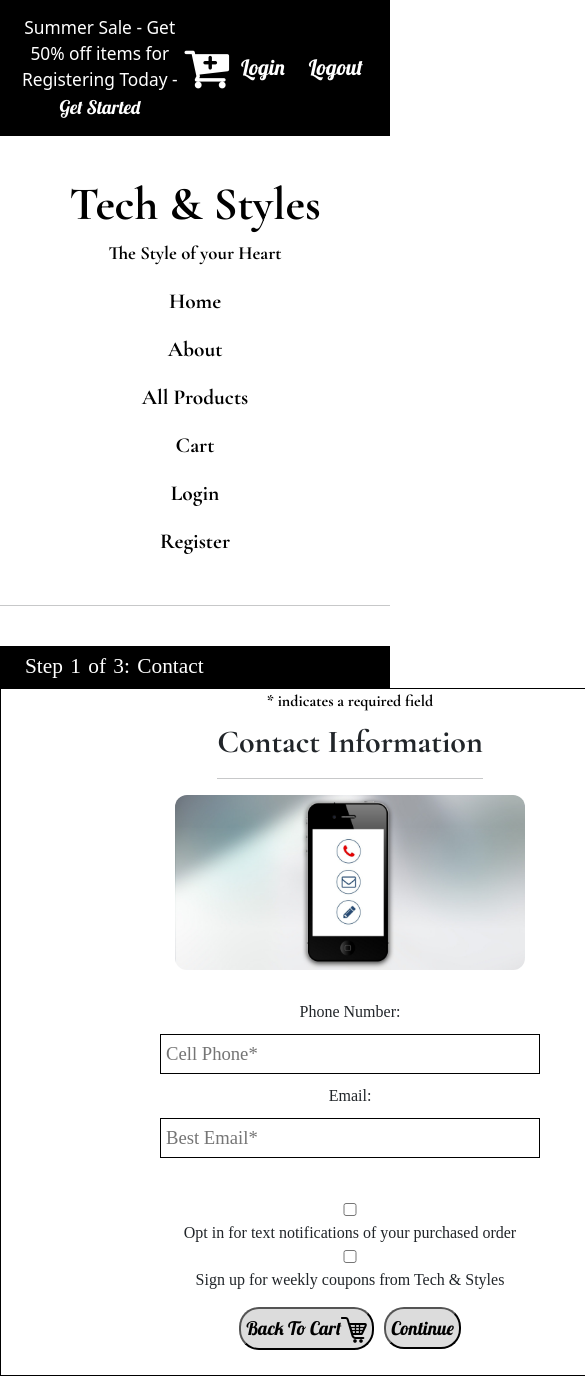
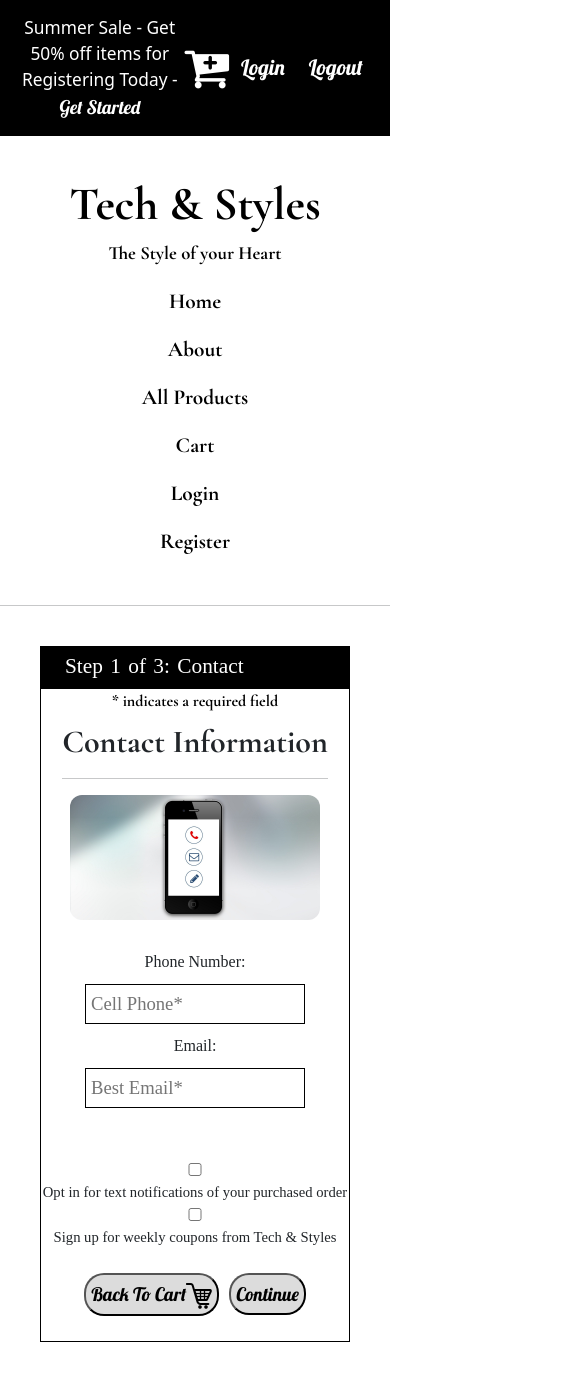
Before and after one commit to Capstone-ACC/My-Capstone, a React (Vite) app: page /checkout in a window 390 px wide. Shown: the top 1396 px of the page, 585 px wide, since content can reach past the window. After the commit the page ends 1362 px from the top, so only its background shows below. Built offline with nearby package versions, Linux system fonts and the light colour scheme.

Commit message:
Checkout.jsx was not as responsive as it should be, adding responsiveness for mobile devices

```diff
--- a/src/components/Checkout.jsx
+++ b/src/components/Checkout.jsx
@@ -64,20 +64,22 @@ export default function Checkout({}) {
 
           <div className="my-checkboxes">
               <label className="opt-in-text">
-              <input type="checkbox" />
+                <input type="checkbox" className="opt" />
                 Opt in for text notifications of your purchased order
-              <input type="checkbox" />
+                <input type="checkbox" className="opt" />
                 Sign up for weekly coupons from Tech & Styles
               </label>
 
+              <div style={{ marginTop:"20px"}}>
                 <button type="button" onClick={backToCart}>
                   Back To Cart
                   <img src="/images/cart.png" alt="shopping cart" />
                 </button>
-
                 <button type="button" onClick={goToStepTwo}>
                   Continue
                 </button>
+              </div>
+
           </div>
         </form>
       </div>
--- a/src/components/css/Cart-Checkout.css
+++ b/src/components/css/Cart-Checkout.css
@@ -9,6 +9,13 @@ h2 {
     max-width: 350px;
     margin-bottom: 30px;
     border-radius: 12px;
+}
+
+@media (350px <= width <= 450px) {
+    .contact {
+        width: 100%;
+        max-width: 250px;
+    }
 }
 
 .cart-container {
@@ -24,23 +31,6 @@ h2 {
     border-radius: 12px;
  }
 
- /* @media screen and (max-width: 375px) {
-    .cart-container {
-        max-width: 300px;
-    }
- }
- @media screen and (max-width: 414px) {
-    .cart-container {
-        max-width: 350px;
-    }
- }
-
- @media screen and (max-width: 1024px) {
-    .cart-container {
-        max-width: 600px;
-    }
- } */
-
 .cartImg {
     width: 100%;
     max-width: 150px;
@@ -50,6 +40,7 @@ h2 {
     align-items: center;
     margin: auto;
 }
+
 
 .more-styles {
     font-size: 14pt;
@@ -134,6 +125,16 @@ h2 {
     margin-top: 40px;
 }
 
+@media (375px <= width <= 450px) {
+    .checkout-container {
+        width: 310px;
+    }
+    .black-background {
+       width: 100%;
+       max-width: 310px;
+    }
+}
+
 .step-one {
     margin-left: 20px;
     font-family: 'Times New Roman', Times, serif;
@@ -147,6 +148,12 @@ h2 {
     border: 1px solid black;
     border-radius: 0px;
     margin-top: 45px;
+}
+
+@media (350px <= width <= 450px) {
+    .checkout-input {
+        width: 220px;
+    }
 }
 
 /*form*/
@@ -186,11 +193,19 @@ label {
 .opt-in-text {
     margin-top: 20px;
     margin-bottom: 10px;
+    display: flex;
+}
+
+@media (350px <= width <= 450px) {
+   .opt-in-text {
+        font-size: 11pt;
+    }
 }
 
 .my-checkboxes {
     margin-top: 20px;
-    margin: 10px
+    margin: 20px;
+    margin-bottom: 10px;
 }
 
 /*delivery*/
```
Lines whose indentation alone changed are shown as unchanged.
